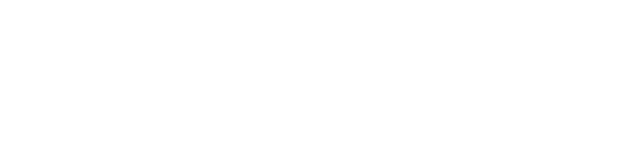
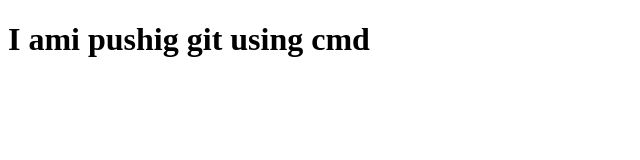
Before and after one commit to Newaz579/my-1st-repo, a plain HTML site: page index.html in a window 1280 px wide. Shown: the whole page, without its empty margins (0-640 px from the left). Drawn offline with Linux system fonts and the light colour scheme.

Commit message:
addinggg

```diff
--- a/index.html
+++ b/index.html
@@ -1,12 +1,15 @@
 <!DOCTYPE html>
 <html lang="en">
+
 <head>
     <meta charset="UTF-8">
     <meta http-equiv="X-UA-Compatible" content="IE=edge">
     <meta name="viewport" content="width=device-width, initial-scale=1.0">
     <title>Document</title>
 </head>
+
 <body>
+    <h1>I ami pushig git using cmd </h1>
+</body>
 
-</body>
 </html>
```
